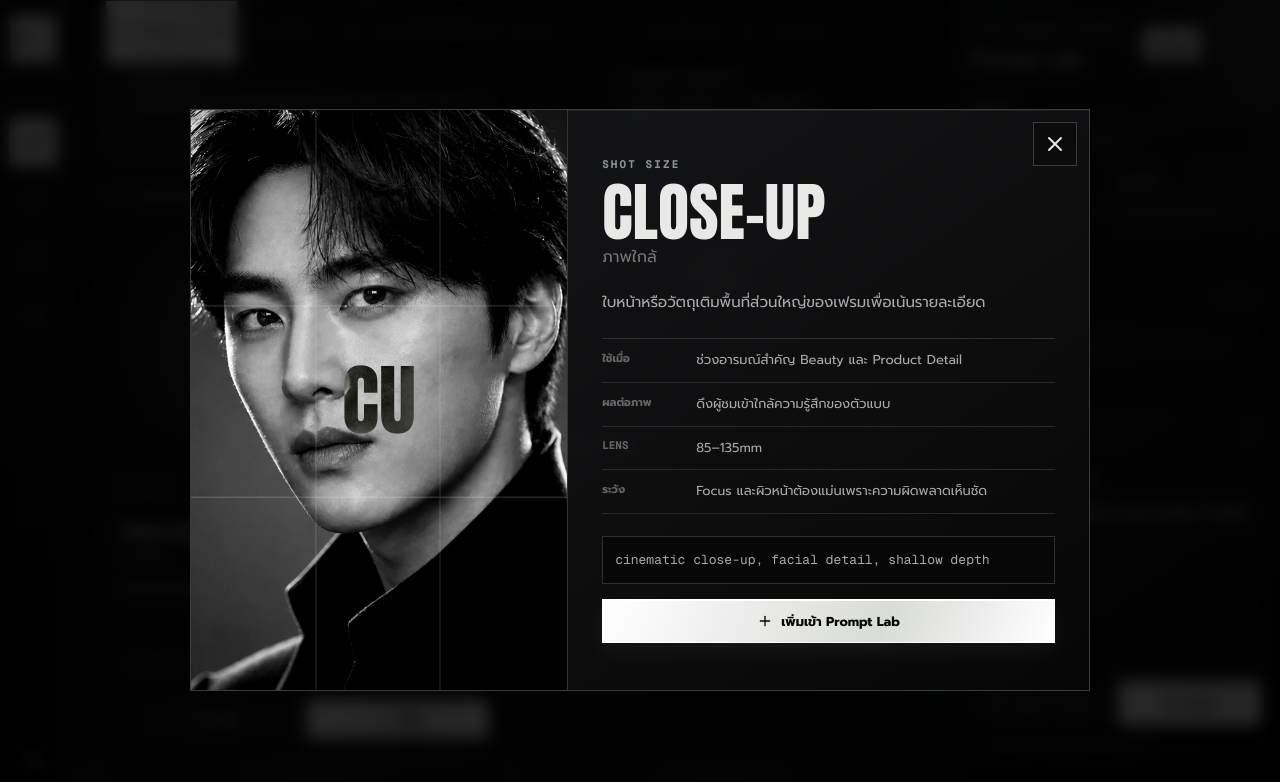
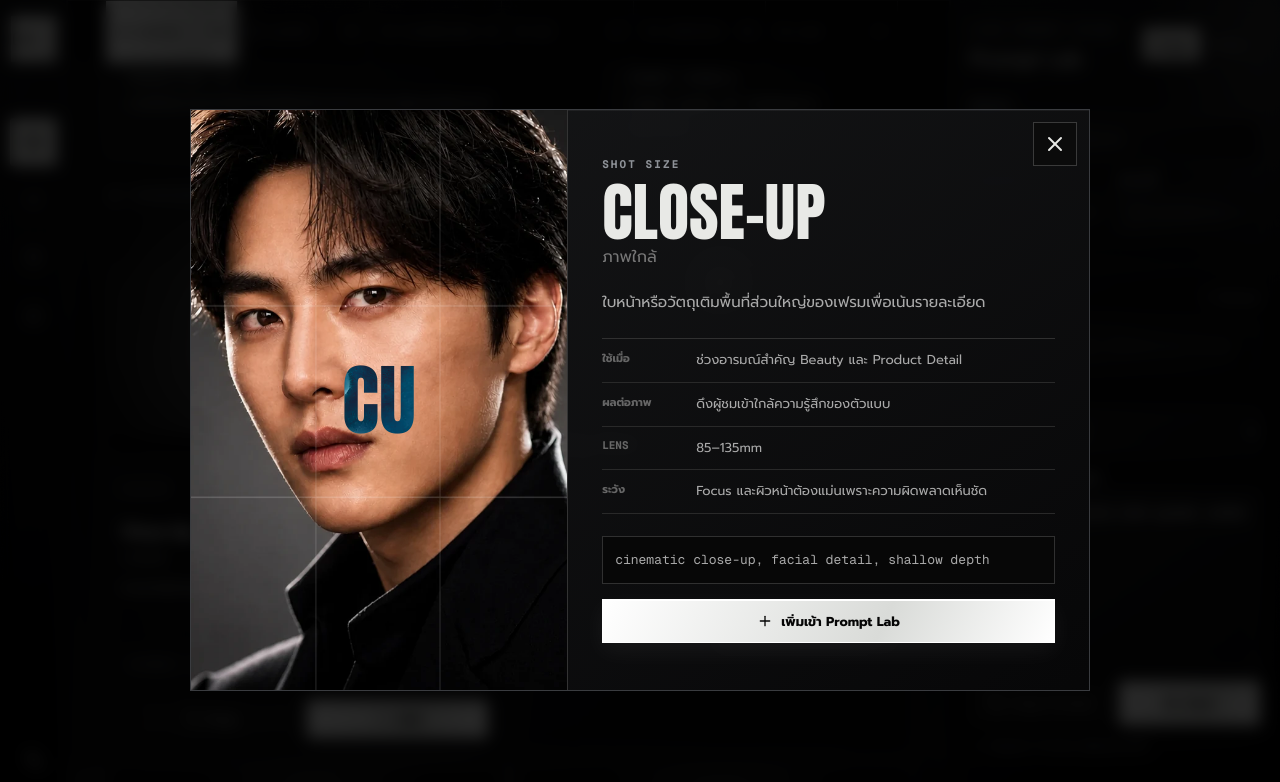
Before and after one commit to Blackwell-cc/FRAME-CREAFT, a Next.js app: page / in a window 1280 px wide. Both pictures are taken after a click on the button 469 px from the left and 1236 px from the top of the page. Shown: the part 836-1618 px from the top of the page. Built offline with nearby package versions, Linux system fonts and the light colour scheme.

Commit message:
fix: preserve Close-Up reference color

```diff
--- a/app/framecraft/FrameCraftApp.tsx
+++ b/app/framecraft/FrameCraftApp.tsx
@@ -392,7 +392,7 @@ export function FrameCraftApp({ initialTechniques = starterTechniques, persisten
 
       <PromptPanel compact input={promptInput} selected={selected} outputOverride={outputOverride} onInput={(changes) => { setPromptInput((current) => ({ ...current, ...changes })); setOutputOverride(""); }} onOutput={setOutputOverride} onRemove={removeFromPrompt} onReset={resetPrompt} onSave={savePrompt} />
 
-      {detail && <div className="modal-backdrop" role="presentation" onMouseDown={() => setDetail(null)}><section className="detail-dialog" role="dialog" aria-modal="true" aria-labelledby="detail-title" onMouseDown={(event) => event.stopPropagation()}><button className="dialog-close" onClick={() => setDetail(null)} aria-label="ปิดรายละเอียด"><X /></button><div className="detail-visual" data-category={detail.category}>{mediaUrls[detail.id] && <img /* eslint-disable-line @next/next/no-img-element */ src={mediaUrls[detail.id]} alt={`ภาพอ้างอิง ${detail.titleTh}`} />}<span className="viewfinder-grid" /><b>{detail.abbreviation || detail.recommendedLenses[0]}</b></div><div className="detail-copy"><span className="kicker">{categoryLabels[detail.category].en}</span><h2 id="detail-title">{detail.titleEn}</h2><h3>{detail.titleTh}</h3><p>{detail.descriptionTh}</p><dl><div><dt>ใช้เมื่อ</dt><dd>{detail.useCasesTh}</dd></div><div><dt>ผลต่อภาพ</dt><dd>{detail.effectTh}</dd></div><div><dt>Lens</dt><dd>{detail.recommendedLenses.join(", ") || "เลือกตามบริบท"}</dd></div><div><dt>ระวัง</dt><dd>{detail.warningsTh}</dd></div></dl><code>{detail.genericImagePrompt}</code><button className="primary-button" onClick={() => { addToPrompt(detail); setDetail(null); }}><Plus size={16} /> เพิ่มเข้า Prompt Lab</button></div></section></div>}
+      {detail && <div className="modal-backdrop" role="presentation" onMouseDown={() => setDetail(null)}><section className="detail-dialog" role="dialog" aria-modal="true" aria-labelledby="detail-title" onMouseDown={(event) => event.stopPropagation()}><button className="dialog-close" onClick={() => setDetail(null)} aria-label="ปิดรายละเอียด"><X /></button><div className="detail-visual" data-category={detail.category}>{mediaUrls[detail.id] && <img /* eslint-disable-line @next/next/no-img-element */ className={detail.id === "shot-close-up" ? "natural-color-reference" : undefined} src={mediaUrls[detail.id]} alt={`ภาพอ้างอิง ${detail.titleTh}`} />}<span className="viewfinder-grid" /><b>{detail.abbreviation || detail.recommendedLenses[0]}</b></div><div className="detail-copy"><span className="kicker">{categoryLabels[detail.category].en}</span><h2 id="detail-title">{detail.titleEn}</h2><h3>{detail.titleTh}</h3><p>{detail.descriptionTh}</p><dl><div><dt>ใช้เมื่อ</dt><dd>{detail.useCasesTh}</dd></div><div><dt>ผลต่อภาพ</dt><dd>{detail.effectTh}</dd></div><div><dt>Lens</dt><dd>{detail.recommendedLenses.join(", ") || "เลือกตามบริบท"}</dd></div><div><dt>ระวัง</dt><dd>{detail.warningsTh}</dd></div></dl><code>{detail.genericImagePrompt}</code><button className="primary-button" onClick={() => { addToPrompt(detail); setDetail(null); }}><Plus size={16} /> เพิ่มเข้า Prompt Lab</button></div></section></div>}
 
       {showNew && <div className="modal-backdrop" role="presentation"><form className="new-dialog" role="dialog" aria-modal="true" aria-labelledby="new-title" onSubmit={(event) => { event.preventDefault(); void createTechnique(event.currentTarget); }}>
         <button type="button" className="dialog-close" onClick={() => { setShowNew(false); setEditing(null); }} aria-label="ปิด"><X /></button>
--- a/app/framecraft/TechniqueCard.tsx
+++ b/app/framecraft/TechniqueCard.tsx
@@ -17,7 +17,7 @@ export function TechniqueCard({ technique, language, imageUrl, onAdd, onFavorite
   return (
     <article className="technique-card" aria-label={`${technique.titleEn} / ${technique.titleTh}`}>
       <button className="technique-visual" data-category={technique.category} onClick={() => onOpen(technique)}>
-        {imageUrl && <img /* eslint-disable-line @next/next/no-img-element */ src={imageUrl} alt="" />}
+        {imageUrl && <img /* eslint-disable-line @next/next/no-img-element */ className={technique.id === "shot-close-up" ? "natural-color-reference" : undefined} src={imageUrl} alt="" />}
         <span className="viewfinder-grid" aria-hidden="true" />
         <span className="visual-code">{technique.abbreviation || technique.recommendedLenses[0]}</span>
         <span className="visual-index">{technique.id.slice(-2).toUpperCase()}</span>
--- a/app/framecraft/framecraft.css
+++ b/app/framecraft/framecraft.css
@@ -106,3 +106,5 @@
 .detail-copy h3,.new-dialog h2{font-family:var(--font-prompt),Tahoma,"Noto Sans Thai",Arial,sans-serif}
 
 @media(max-width:760px){.library-toolbar{margin-bottom:10px}.library-summary{margin-bottom:14px}}
+
+.natural-color-reference{filter:none!important}
```
Also changed, not shown: 2 other files (tests, documents, lock files or other folders).
